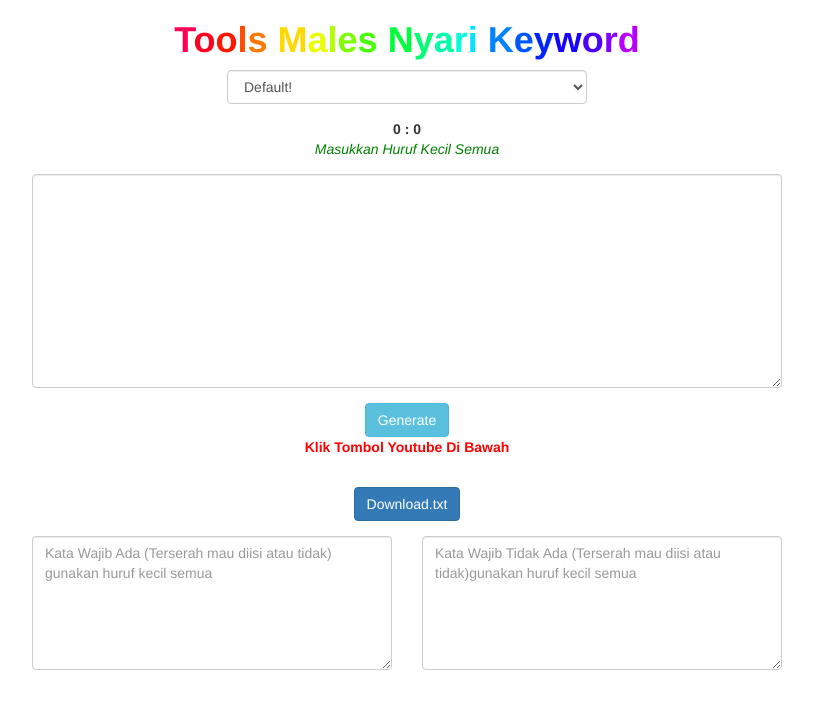
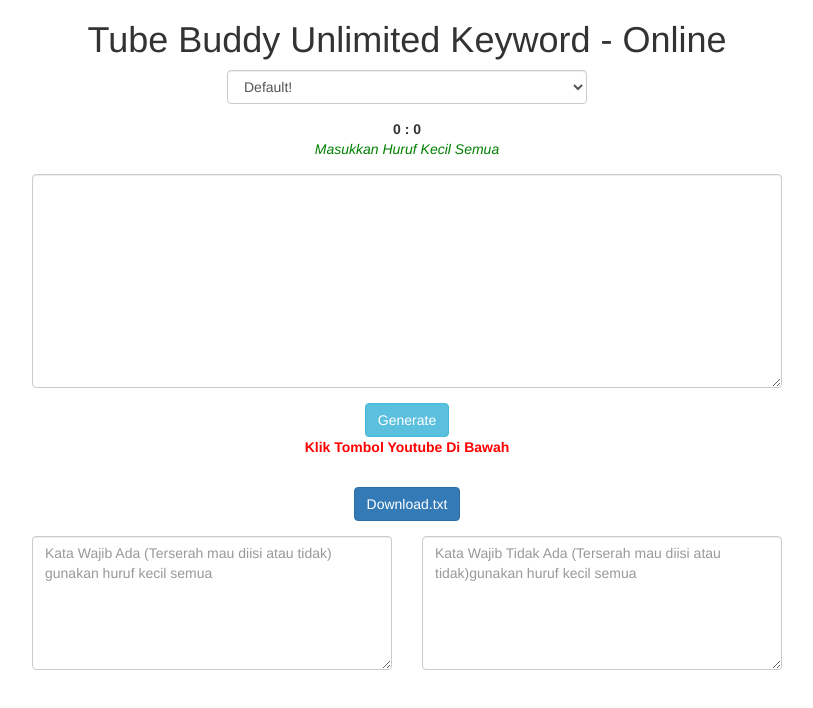
Before and after one commit to tubebuddy/tubebuddy.github.io, a plain HTML site: page index.html in a window 1280 px wide. Shown: the whole page, without its empty margins (233-1046 px from the left). Drawn offline with nearby package versions, Linux system fonts and the light colour scheme.

Commit message:
Update index.html

```diff
--- a/index.html
+++ b/index.html
@@ -65,7 +65,7 @@
         <div class="container">
             <div class="row">
     <div class="col-sm-12 col-sm-offset-0 col-md-8 col-md-offset-2 text-center">
-        <h1><b><font color='#FF0059'>T</font><font color='#FF0023'>o</font><font color='#FF1800'>o</font><font color='#FF4B00'>l</font><font color='#FF7900'>s</font><font color='#FEA600'> </font><font color='#FFD800'>M</font><font color='#EAFF00'>a</font><font color='#B3FE00'>l</font><font color='#7EFF00'>e</font><font color='#47FF00'>s</font><font color='#08FF00'> </font><font color='#00FF3A'>N</font><font color='#00FE72'>y</font><font color='#00FFA7'>a</font><font color='#00FFDD'>r</font><font color='#00E4FF'>i</font><font color='#00B1FE'> </font><font color='#0083FF'>K</font><font color='#0056FE'>e</font><font color='#0024FF'>y</font><font color='#1600FF'>w</font><font color='#4D00FE'>o</font><font color='#8200FF'>r</font><font color='#B800FF'>d</font></b></h1>
+	    <h1><red>Tube Buddy Unlimited Keyword - Online</red></h1>
 <div class="form-group">
                 <div class="row">
                     <div class="col-sm-8 col-sm-offset-2 col-md-6 col-md-offset-3">
```
